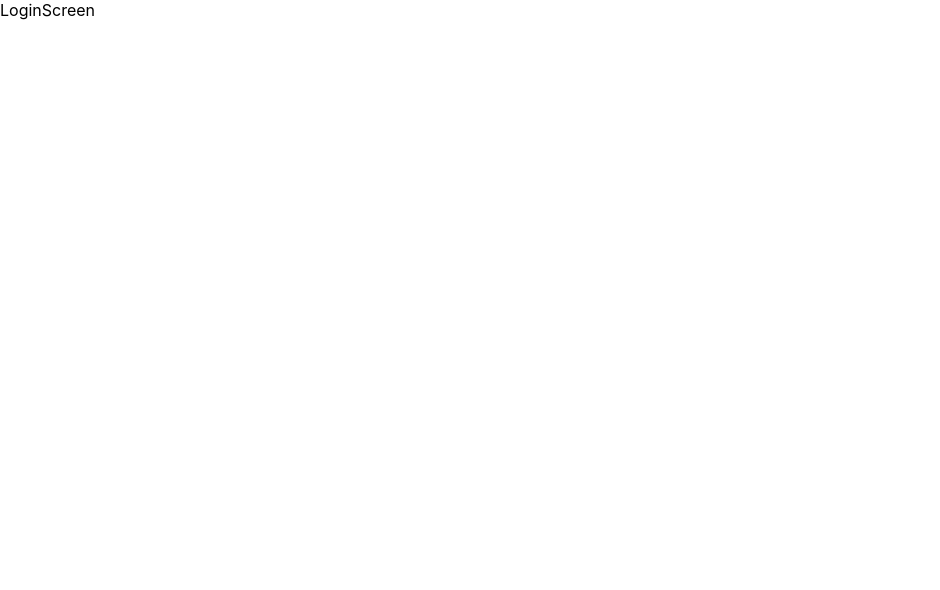
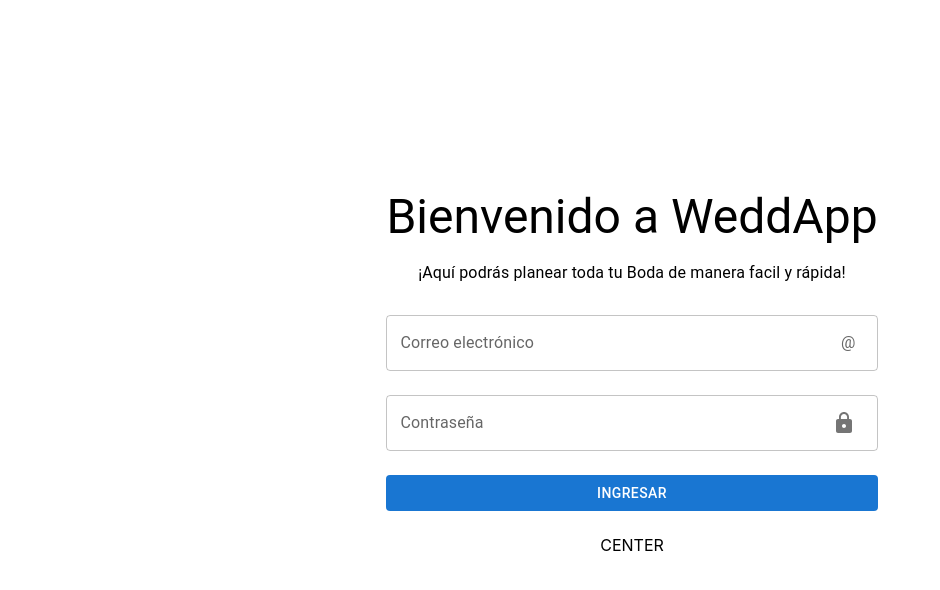
Before and after one commit to diegofandino/weddApp, a React (Create React App) app: page / in a window 1280 px wide. Shown: the top 590 px of the page, without its empty margins (0-940 px from the left). Built offline with nearby package versions, Linux system fonts and the light colour scheme.

Commit message:
Se realiza gran parte del login, falta modificar el react hooko  form y los estilos

```diff
--- a/package.json
+++ b/package.json
@@ -3,6 +3,11 @@
   "version": "0.1.0",
   "private": true,
   "dependencies": {
+    "@emotion/react": "^11.7.1",
+    "@emotion/styled": "^11.6.0",
+    "@mui/icons-material": "^5.3.1",
+    "@mui/material": "^5.4.0",
+    "@mui/styles": "^5.3.0",
     "@testing-library/jest-dom": "^5.16.2",
     "@testing-library/react": "^12.1.2",
     "@testing-library/user-event": "^13.5.0",
@@ -13,6 +18,7 @@
     "@types/react-redux": "^7.1.22",
     "react": "^17.0.2",
     "react-dom": "^17.0.2",
+    "react-hook-form": "^7.26.0",
     "react-redux": "^7.2.6",
     "react-router-dom": "^6.2.1",
     "react-scripts": "5.0.0",
--- /dev/null
+++ b/src/models/loginModel.ts
@@ -0,0 +1,4 @@
+export interface loginModel {
+    email: string;
+    password: string;
+}
--- a/src/pages/LoginScreen.tsx
+++ b/src/pages/LoginScreen.tsx
@@ -1,9 +1,133 @@
 import React from 'react';
+import { useForm, Controller } from "react-hook-form";
+
+import Button from '@mui/material/Button';
+import Grid from '@mui/material/Grid';
+import Box from '@mui/material/Box';
+import Typography from '@mui/material/Typography';
+import TextField from '@mui/material/TextField';
+import { makeStyles } from '@mui/styles';
+import IconButton from '@mui/material/IconButton';
+import InputAdornment from '@mui/material/InputAdornment';
+import { loginModel } from '../models/loginModel';
+import Divider from '@mui/material/Divider';
+import LockIcon from '@mui/icons-material/Lock';
+
+const useStyles = makeStyles({
+  containerMiddle: {
+    height: '100vh',
+    display: 'flex',
+    justifyContent: 'center',
+    alignItems: 'center',
+  },
+  errorsMessages: {
+    color: '#d32f2f',
+    fontWeight: 600,
+    paddingTop: 10,
+  },
+  centerTitlesAndSub: {
+    display: 'flex',
+    flexDirection: 'row',
+    alignItems: 'center',
+    justifyContent: 'center',
+  },
+  styleFields: {
+    marginTop: 10,
+    marginBottom: 10,
+    width: '100%'
+  },
+  sizeBox :{
+    width: '100%'
+  }
+})
 
 export const LoginScreen = () => {
+
+  const classes = useStyles();
+
+  const { register, handleSubmit, watch, control, formState: { errors } } = useForm<loginModel>();
+  const onSubmit = handleSubmit(data => console.log(data));
+
   return (
-      <div>
-        LoginScreen
-      </div>
+    <Grid container className={classes.containerMiddle} justifyContent="center" alignItems="center" spacing={2} direction="column">
+     <Box>
+        <Grid >
+          <Box className={classes.centerTitlesAndSub}>
+            <Typography variant="h3" gutterBottom component="div">
+              Bienvenido a WeddApp
+            </Typography>
+          </Box>
+          <Box className={classes.centerTitlesAndSub}>
+            <Typography  alignItems={'center'} variant="body1" gutterBottom>
+              ¡Aquí podrás planear toda tu Boda de manera facil y rápida!
+            </Typography>
+          </Box>
+        </Grid>
+        <Grid >
+          <form >
+              <Box mt={3} mb={3} className={classes.sizeBox}>
+
+              <Controller
+                  control={control}
+                  name='email'
+                  render={({ field }) => (
+                    <TextField
+                      fullWidth
+                      className={classes.styleFields}
+                      {...register("email")}
+                      id="outlined-required"
+                      label="Correo electrónico"
+                      placeholder="Correo electrónico"
+                      InputProps={{
+                        endAdornment: <InputAdornment position="start"> @ </InputAdornment>,
+                      }}
+                    />
+                  )}
+                  rules={{ required: true }}
+                />
+                {errors?.email &&
+                <Box className={classes.errorsMessages}>
+                   Correo electrónico es requerido
+                </Box>
+                }
+            </Box>
+            <Box mt={3} mb={3} className={classes.sizeBox}>
+
+                <Controller
+                  control={control}
+                  name='password'
+                  render={({ field }) => (
+                    <TextField
+                      fullWidth
+                      {...register("password")}
+                      className={classes.styleFields}
+                      id="outlined-required"
+                      label="Contraseña"
+                      placeholder="Contraseña"
+                      InputProps={{
+                        endAdornment: <InputAdornment position="start"> <LockIcon /> </InputAdornment>,
+                      }}
+                    />
+                  )}
+                  rules={{ required: true }}
+                />
+                {errors?.password &&
+                <Box className={classes.errorsMessages}>
+                   La contraseña es requerida
+                </Box>
+                }
+            </Box>
+            <Box>
+              <Button onClick={onSubmit} variant="contained" fullWidth disableElevation>
+                Ingresar
+              </Button>
+            </Box>
+          </form>
+        </Grid>
+      </Box>
+      <Box mt={3} mb={3}>
+        <Divider>CENTER</Divider>
+      </Box>
+    </Grid>
   );
 };
--- /dev/null
+++ b/src/pages/RegisterPage.tsx
@@ -0,0 +1,7 @@
+import React from 'react';
+
+export const RegisterPage = () => {
+  return (
+      <div>RegisterPage</div>
+  );
+};
--- a/src/reducers/authReducer.ts
+++ b/src/reducers/authReducer.ts
@@ -1,4 +1,3 @@
-import { act } from "react-dom/test-utils";
 import { types } from "../types/types"
 
 const initialState = {
--- a/src/routes/AppRouter.tsx
+++ b/src/routes/AppRouter.tsx
@@ -2,12 +2,14 @@ import React from 'react';
 import { Routes, Route } from "react-router-dom";
 import { DashboardScreen } from '../pages/DashboardScreen';
 import { LoginScreen } from '../pages/LoginScreen';
+import { RegisterPage } from '../pages/RegisterPage';
 import ProtectedRoutes from './ProtectedRoutes';
 
 export const AppRouter = () => {
   return (
         <Routes>
             <Route path='/' element={<LoginScreen />} />
+            <Route path='/register' element={<RegisterPage />} />
             <Route element={<ProtectedRoutes />}>
                 <Route path='/dashboard' element={<DashboardScreen />} />
             </Route>
--- a/src/store/store.ts
+++ b/src/store/store.ts
@@ -1,10 +1,6 @@
-import { createStore, compose, applyMiddleware } from "redux";
+import { createStore } from "redux";
 import { composeWithDevTools } from 'redux-devtools-extension';
-// import thunk from 'redux-thunk'
 import { reducers } from "../reducers/RootReducers";
-
-// const composeEnhancers = (typeof window !== 'undefined' && window.__REDUX_DEVTOOLS_EXTENSION_COMPOSE__) || compose;
-
 
 export const store = createStore(
     reducers,
```
Also changed, not shown: 1 other file (tests, documents, lock files or other folders).
